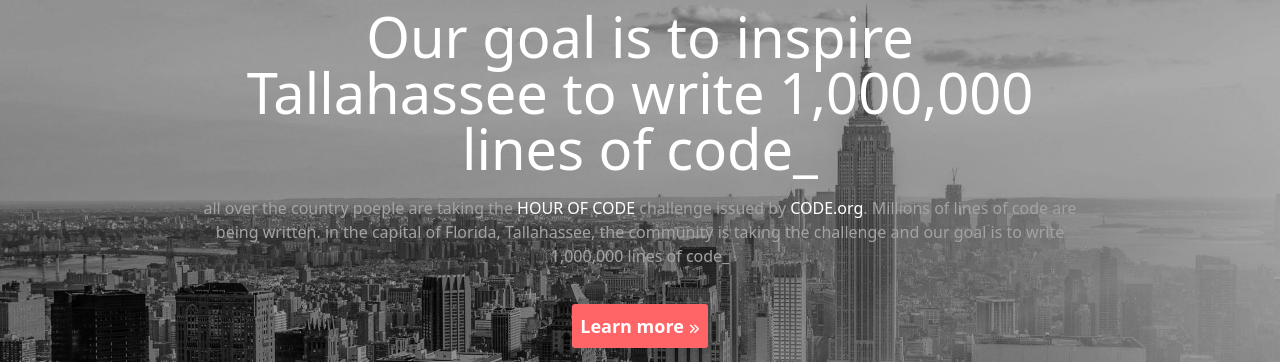
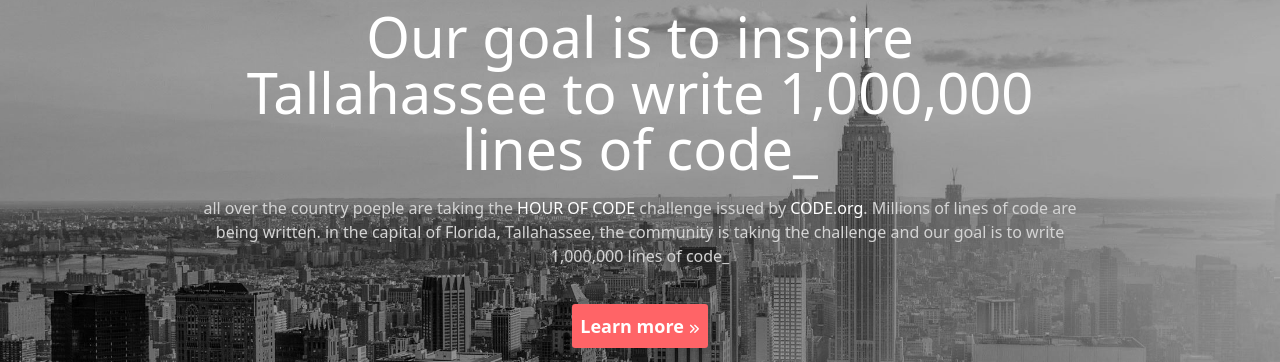
Before and after one commit to ZugastiKevin/html-css-scss---jour-14---exo-1---one-millions, a website: page index.html in a window 1280 px wide. Shown: the part 52-414 px from the top of the page. Drawn offline with Linux system fonts and the light colour scheme.

Commit message:
fix color hero

```diff
--- a/index.html
+++ b/index.html
@@ -25,7 +25,7 @@
         <section id="hero" class="w-[100%] bg-[url('../assets/img/hero-image.jpg')] bg-cover bg-no-repeat bg-top flex justify-center mb-[3rem]">
             <div class="w-[70%] flex flex-col justify-center justify-around items-center my-5 gap-5">
                 <h1 class="w-[95%] text-white text-[3.5rem] text-center leading-none">Our goal is to inspire Tallahassee to write 1,000,000 lines of code_</h1>
-                <p class="text-neutral-400 text-center">all over the country poeple are taking the <span class="uppercase text-white">hour of code</span> challenge issued by <span class="text-white">CODE.org</span>. Millions of lines of code are being written. in the capital of Florida, Tallahassee, the community is taking the challenge and our goal is to write 1,000,000 lines of code_</p>
+                <p class="text-neutral-300 text-center">all over the country poeple are taking the <span class="uppercase text-white">hour of code</span> challenge issued by <span class="text-white">CODE.org</span>. Millions of lines of code are being written. in the capital of Florida, Tallahassee, the community is taking the challenge and our goal is to write 1,000,000 lines of code_</p>
                 <a href="#" class="btn-first text-lg">Learn more <i class="fa-solid fa-angles-right text-[0.7rem]"></i></a>
                 <div class="w-[8%]">
                     <img src="./assets/img/code.png" alt="logo-code" class="w-[100%] h-[100%] object-cover">
```
Also changed, not shown: dist/styles.css.
